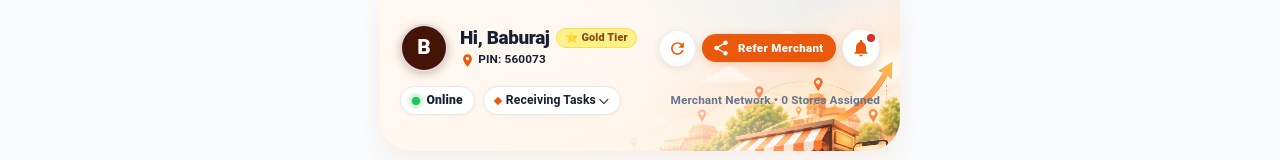
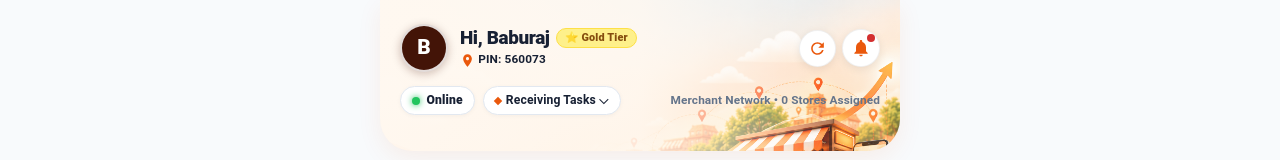
Before and after one commit to Baburaj8095/tri-business, a React (Create React App) app: page /captain/merchants in a window 1280 px wide. Shown: the top 160 px of the page. Built offline with nearby package versions, Linux system fonts and the light colour scheme; no server answers.

Commit message:
fix: remove Refer Merchant button from Captain top header

```diff
--- a/src/pages/captain/CaptainMerchantsPage.jsx
+++ b/src/pages/captain/CaptainMerchantsPage.jsx
@@ -150,27 +150,6 @@ export default function CaptainMerchantsPage() {
       <CaptainHeader
         onRefresh={fetchShops}
         refreshLoading={loading}
-        rightActions={
-          <Button
-            size="small"
-            startIcon={<ShareIcon sx={{ fontSize: 15 }} />}
-            onClick={() => setReferralModalOpen(true)}
-            sx={{
-              bgcolor: '#EA580C',
-              color: '#ffffff',
-              borderRadius: '999px',
-              px: 1.5,
-              py: 0.5,
-              fontSize: '0.72rem',
-              fontWeight: 800,
-              textTransform: 'none',
-              boxShadow: '0 2px 8px rgba(234, 88, 12, 0.25)',
-              '&:hover': { bgcolor: '#C2410C' },
-            }}
-          >
-            Refer Merchant
-          </Button>
-        }
         subtitle={`Merchant Network • ${merchants.length} Stores Assigned`}
       />
 
```
